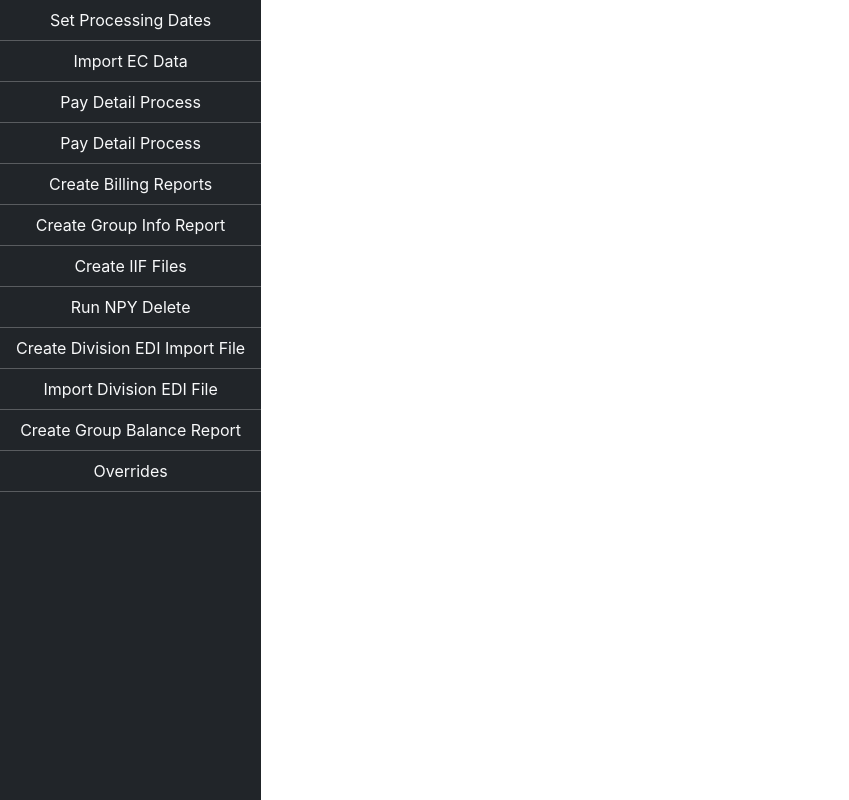
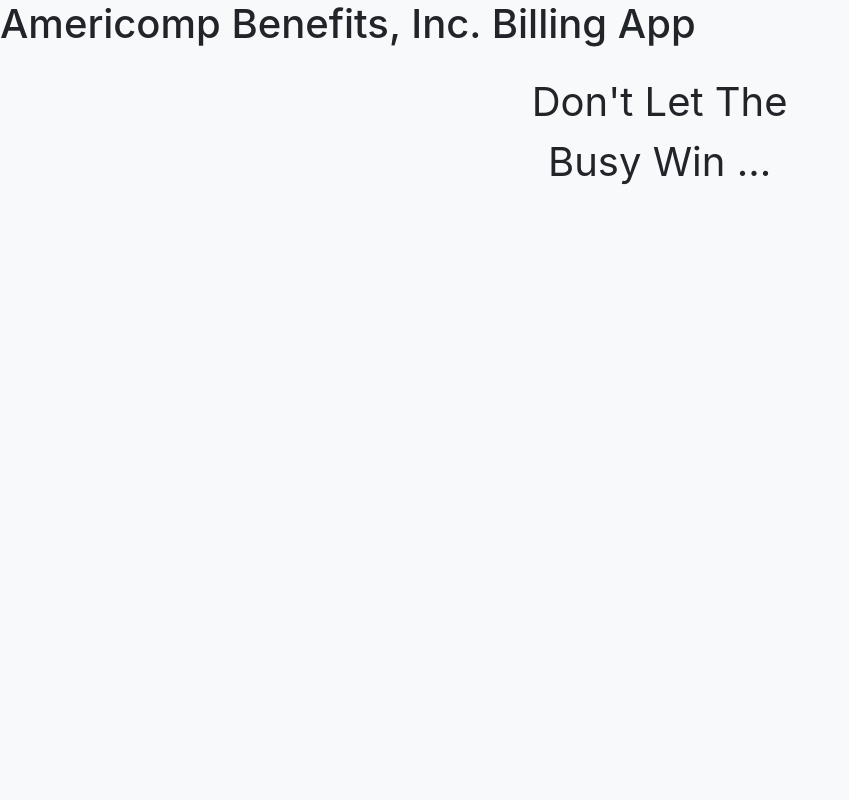
Before and after one commit to jdbell123/InvoiceBillingApp, a React (Create React App) app in the folder client/: page / in a window 1280 px wide. Shown: the whole page, without its empty margins (0-849 px from the left). Built offline with nearby package versions, Linux system fonts and the light colour scheme.

Commit message:
add Outlet to fix wrapper issue. Also - added Header component

```diff
--- a/client/src/components/Wrapper/index.js
+++ b/client/src/components/Wrapper/index.js
@@ -1,15 +1,24 @@
+import { Outlet } from 'react-router-dom';
 import Container from "react-bootstrap/esm/Container";
 import Row from "react-bootstrap/esm/Row";
 import Col from "react-bootstrap/esm/Col";
 
+import Header from "../Header";
 import SideBar from "../SideBar";
 
 function Wrapper() {
+
     return (
-        <main className="d-inline-block bg-dark vh-100" >
+        <main className="d-inline-block bg-light vh-100" >
+            <Row>
+                <Header />
+            </Row>
             <Row>
                 <Col>
                     <SideBar />
+                </Col>
+                <Col>
+                    <Outlet />
                 </Col>
             </Row>
         </main>
```
